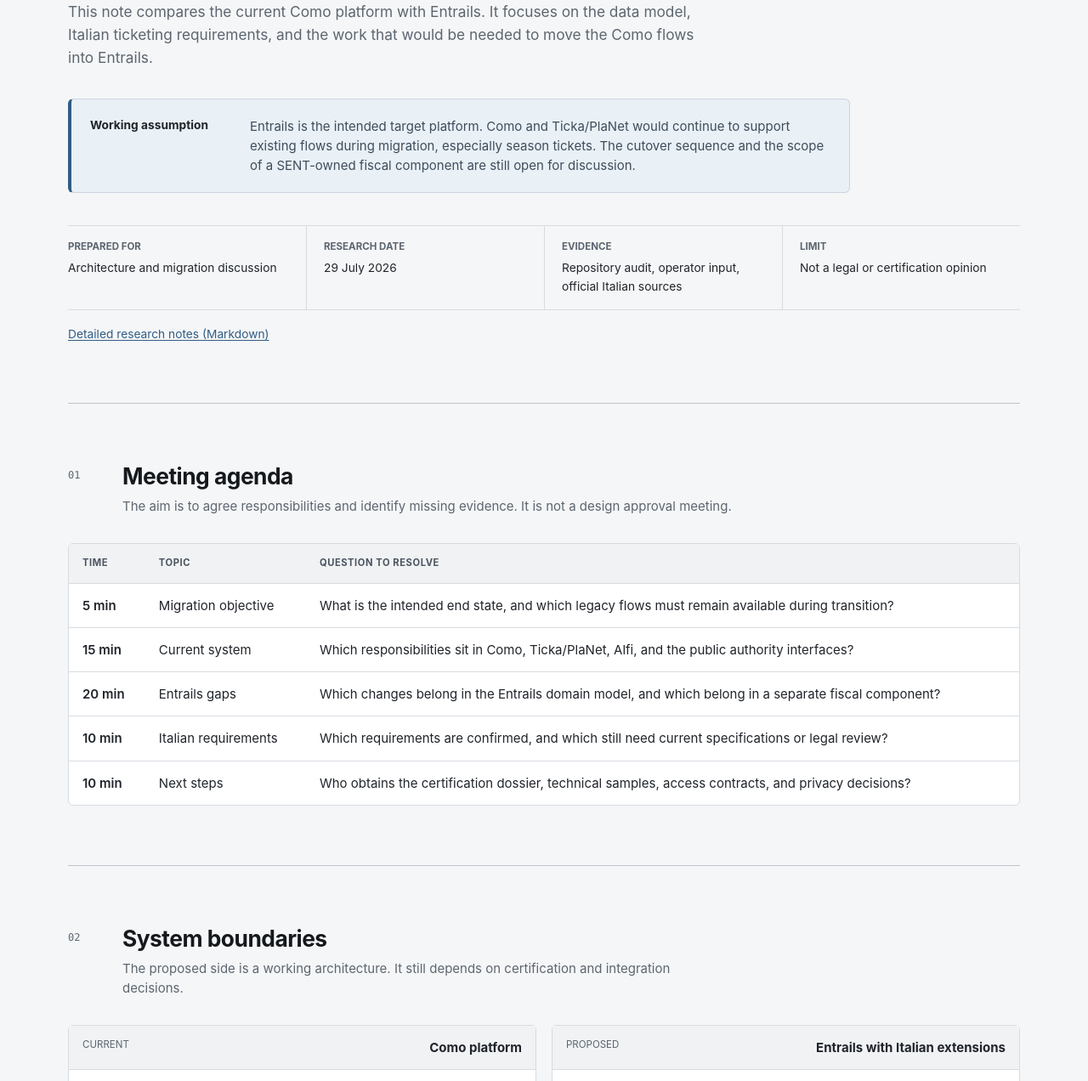
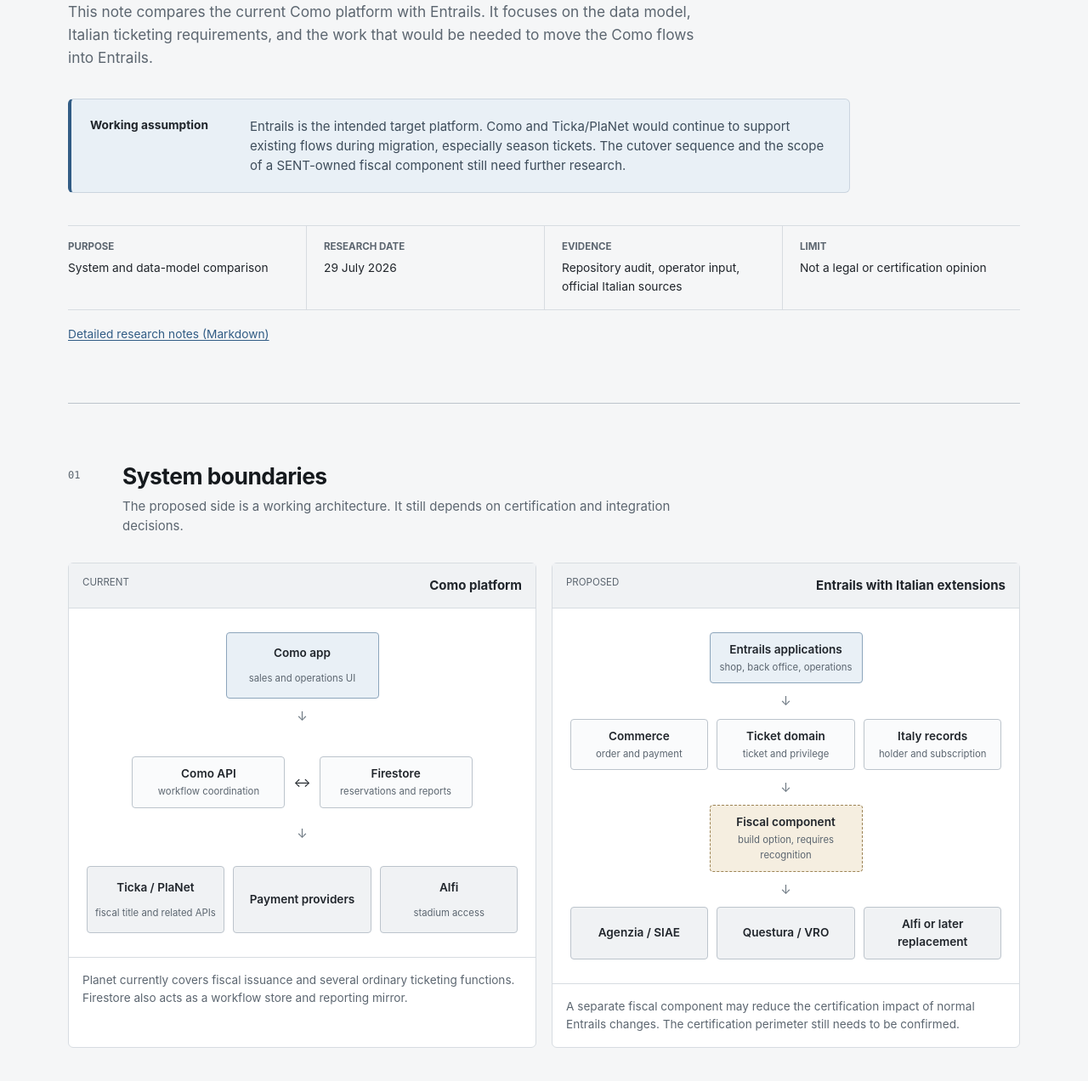
Before and after one commit to SENT-Ticketing/como-entrails-migration-guide, a plain HTML site: page index.html in a window 1280 px wide. Shown: the part 236-1508 px from the top of the page at 85% size. Drawn offline with Linux system fonts and the light colour scheme.

Commit message:
Reframe guide as migration pre-research

```diff
--- a/index.html
+++ b/index.html
@@ -3,10 +3,10 @@
   <head>
     <meta charset="utf-8" />
     <meta name="viewport" content="width=device-width, initial-scale=1" />
-    <meta name="description" content="Technical working note for the Como to Entrails ticketing migration discussion." />
+    <meta name="description" content="Pre-research on the Como to Entrails ticketing migration." />
     <meta name="robots" content="noindex, nofollow" />
     <meta property="og:title" content="Como to Entrails ticketing migration" />
-    <meta property="og:description" content="Architecture, data gaps, Italian requirements, and open decisions for the migration discussion." />
+    <meta property="og:description" content="Architecture, data gaps, Italian requirements, and open questions for the Como to Entrails migration." />
     <meta property="og:type" content="website" />
     <meta name="theme-color" content="#f5f6f7" />
     <title>Como to Entrails ticketing migration</title>
@@ -20,7 +20,6 @@
         <a class="document-name" href="#top">Como / Entrails</a>
         <span class="document-state">Working document</span>
         <nav aria-label="Document sections">
-          <a href="#agenda">Agenda</a>
           <a href="#systems">Systems</a>
           <a href="#data">Data model</a>
           <a href="#italy">Italy</a>
@@ -32,7 +31,7 @@
 
     <main id="content">
       <section class="intro" id="top">
-        <p class="document-type">Technical discussion note</p>
+        <p class="document-type">Technical pre-research</p>
         <h1>Como to Entrails ticketing migration</h1>
         <p class="intro-text">
           This note compares the current Como platform with Entrails. It focuses on the data model,
@@ -45,12 +44,12 @@
           <p>
             Entrails is the intended target platform. Como and Ticka/PlaNet would continue to support
             existing flows during migration, especially season tickets. The cutover sequence and the
-            scope of a SENT-owned fiscal component are still open for discussion.
+            scope of a SENT-owned fiscal component still need further research.
           </p>
         </div>
 
         <dl class="document-meta">
-          <div><dt>Prepared for</dt><dd>Architecture and migration discussion</dd></div>
+          <div><dt>Purpose</dt><dd>System and data-model comparison</dd></div>
           <div><dt>Research date</dt><dd>29 July 2026</dd></div>
           <div><dt>Evidence</dt><dd>Repository audit, operator input, official Italian sources</dd></div>
           <div><dt>Limit</dt><dd>Not a legal or certification opinion</dd></div>
@@ -61,28 +60,9 @@
         </p>
       </section>
 
-      <section class="document-section" id="agenda">
+      <section class="document-section" id="systems">
         <header class="section-header">
           <span class="section-number">01</span>
-          <div><h2>Meeting agenda</h2><p>The aim is to agree responsibilities and identify missing evidence. It is not a design approval meeting.</p></div>
-        </header>
-        <div class="table-panel">
-          <table>
-            <thead><tr><th>Time</th><th>Topic</th><th>Question to resolve</th></tr></thead>
-            <tbody>
-              <tr><td>5 min</td><td>Migration objective</td><td>What is the intended end state, and which legacy flows must remain available during transition?</td></tr>
-              <tr><td>15 min</td><td>Current system</td><td>Which responsibilities sit in Como, Ticka/PlaNet, Alfi, and the public authority interfaces?</td></tr>
-              <tr><td>20 min</td><td>Entrails gaps</td><td>Which changes belong in the Entrails domain model, and which belong in a separate fiscal component?</td></tr>
-              <tr><td>10 min</td><td>Italian requirements</td><td>Which requirements are confirmed, and which still need current specifications or legal review?</td></tr>
-              <tr><td>10 min</td><td>Next steps</td><td>Who obtains the certification dossier, technical samples, access contracts, and privacy decisions?</td></tr>
-            </tbody>
-          </table>
-        </div>
-      </section>
-
-      <section class="document-section" id="systems">
-        <header class="section-header">
-          <span class="section-number">02</span>
           <div><h2>System boundaries</h2><p>The proposed side is a working architecture. It still depends on certification and integration decisions.</p></div>
         </header>
 
@@ -152,7 +132,7 @@
 
       <section class="document-section" id="data">
         <header class="section-header">
-          <span class="section-number">03</span>
+          <span class="section-number">02</span>
           <div><h2>Data model</h2><p>Entrails already separates the commercial ticket from the right that can be used.</p></div>
         </header>
 
@@ -228,7 +208,7 @@
 
       <section class="document-section" id="italy">
         <header class="section-header">
-          <span class="section-number">04</span>
+          <span class="section-number">03</span>
           <div><h2>Italian requirements</h2><p>This table separates published requirements from operator input and open interpretation.</p></div>
         </header>
         <div class="table-panel">
@@ -260,8 +240,8 @@
 
       <section class="document-section" id="transition">
         <header class="section-header">
-          <span class="section-number">05</span>
-          <div><h2>Transition outline</h2><p>The sequence below is a discussion basis. Dates depend on the certification work and existing season-ticket obligations.</p></div>
+          <span class="section-number">04</span>
+          <div><h2>Transition outline</h2><p>This is a preliminary sequence. Dates depend on the certification work and existing season-ticket obligations.</p></div>
         </header>
         <div class="phase-flow" role="img" aria-label="Transition moves from current service, through evidence and design, to a single-match pilot, dual servicing, and legacy exit.">
           <div><span>1</span><strong>Current service</strong><p>Como and Ticka remain authoritative.</p></div>
@@ -283,8 +263,8 @@
 
       <section class="document-section" id="decisions">
         <header class="section-header">
-          <span class="section-number">06</span>
-          <div><h2>Decisions and evidence owners</h2><p>These are the questions that should leave the meeting with an owner.</p></div>
+          <span class="section-number">05</span>
+          <div><h2>Open questions and evidence</h2><p>These items need evidence or ownership before design and migration planning.</p></div>
         </header>
         <ol class="decision-list">
           <li><span>01</span><p>Confirm the intended end state and the legacy servicing obligations that remain during migration.</p></li>
@@ -300,7 +280,7 @@
 
       <section class="document-section sources" id="sources">
         <header class="section-header">
-          <span class="section-number">07</span>
+          <span class="section-number">06</span>
           <div><h2>Sources and evidence boundary</h2><p>The legal sources support the findings above. Current technical specifications and formal advice are still required.</p></div>
         </header>
 
```
Also changed, not shown: 2 other files.
